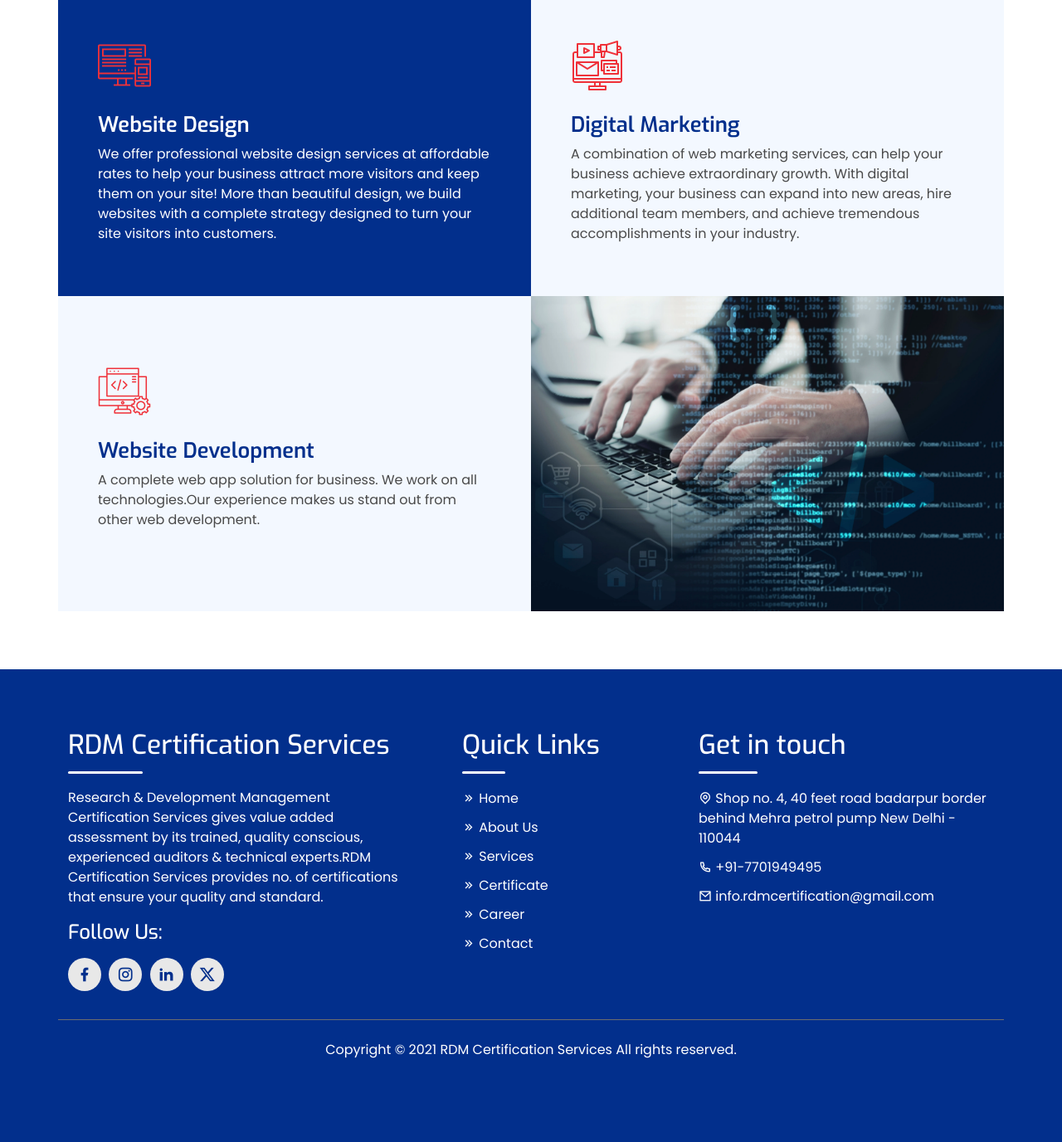
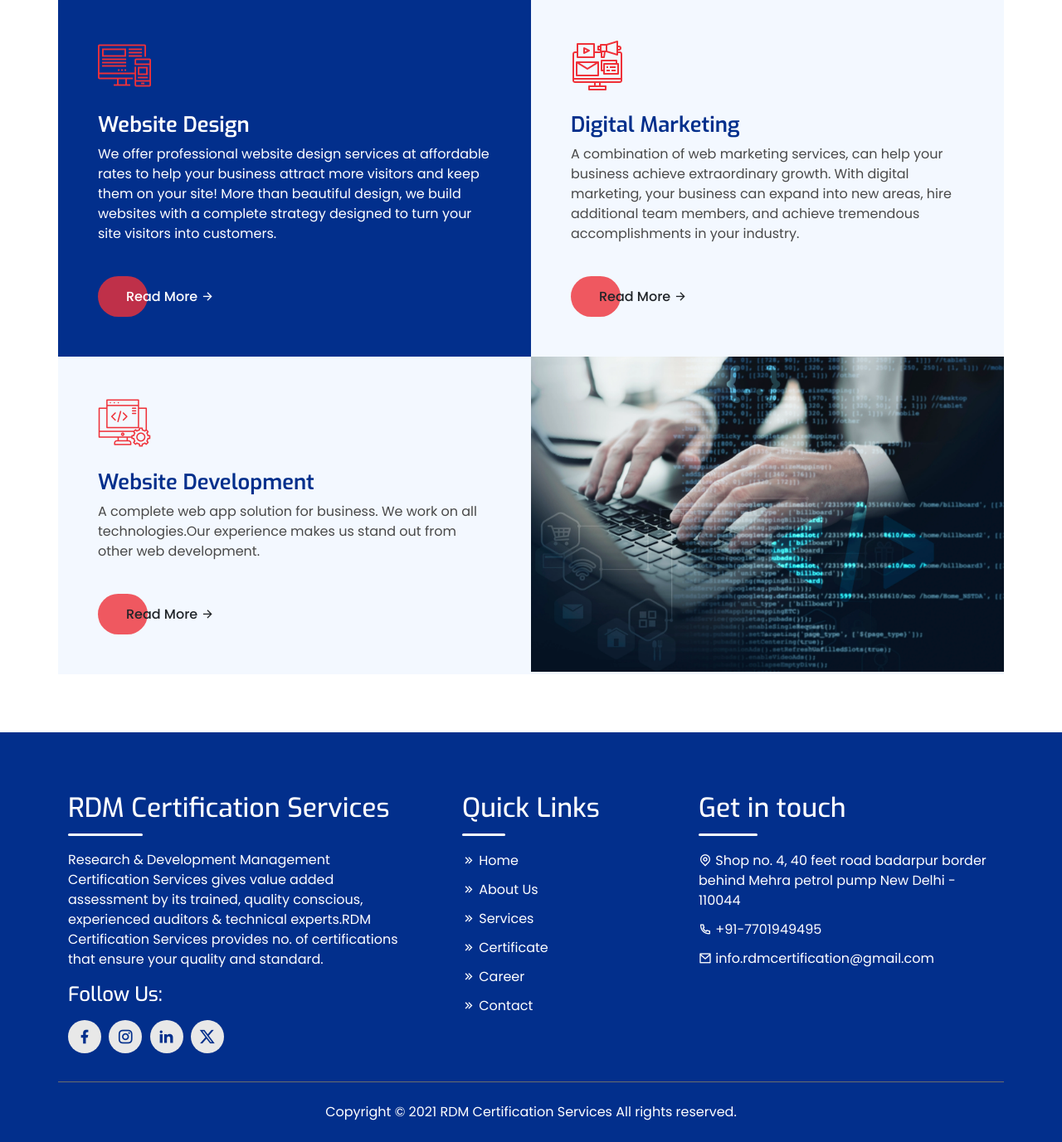
Before and after one commit to akkushwaha7834/rdmcertification, a PHP site: page /it-services.php in a window 1280 px wide. Shown: the part 848-2225 px from the top of the page at 83% size. Before the commit the page ends 2124 px from the top, so only its background shows below. Run offline with PHP 8.4, Linux system fonts and the light colour scheme.

Commit message:
add button to it service page

```diff
--- a/it-services.php
+++ b/it-services.php
@@ -36,19 +36,23 @@
                 <img src="assets/images/web-design.png" alt="" class="mb-4">
                 <h3 class="text-white">Website Design</h3>
                 <p class="text-white">We offer professional website design services at affordable rates to help your business attract more visitors and keep them on your site! More than beautiful design, we build websites with a complete strategy designed to turn your site visitors into customers.</p>
+                <a href="it-service-single.php" class="btn-round mt-4"> Read More <i
+                                                    class="ri-arrow-right-line"></i> </a>
 
             </div>
             <div class="col-md-6 py-5 px-lg-5  h-100 theme-bg-light">
             <img src="assets/images/digital-marketing.png" alt="" class="mb-4">
                 <h3>Digital Marketing</h3>
                 <p>A combination of web marketing services, can help your business achieve extraordinary growth. With digital marketing, your business can expand into new areas, hire additional team members, and achieve tremendous accomplishments in your industry.</p>
-
+                <a href="it-service-single.php" class="btn-round text-dark mt-4"> Read More <i
+                                                    class="ri-arrow-right-line"></i> </a>
             </div>
             <div class="col-md-6 py-5  px-lg-5 align-self-center theme-bg-light">
             <img src="assets/images/web-developemnt.png" alt="" class="mb-4">
                 <h3>Website Development</h3>
                 <p>A complete web app solution for business. We work on all technologies.Our experience makes us stand out from other web development.</p>
-
+                <a href="it-service-single.php" class="btn-round mt-4 text-dark"> Read More <i
+                                                    class="ri-arrow-right-line"></i> </a>
             </div>
             <div class="col-md-6 px-0 h-100 bg-image" style="background-image:url('');">
                <img src="assets/images/it-services.webp" alt="" class="w-100">
```
